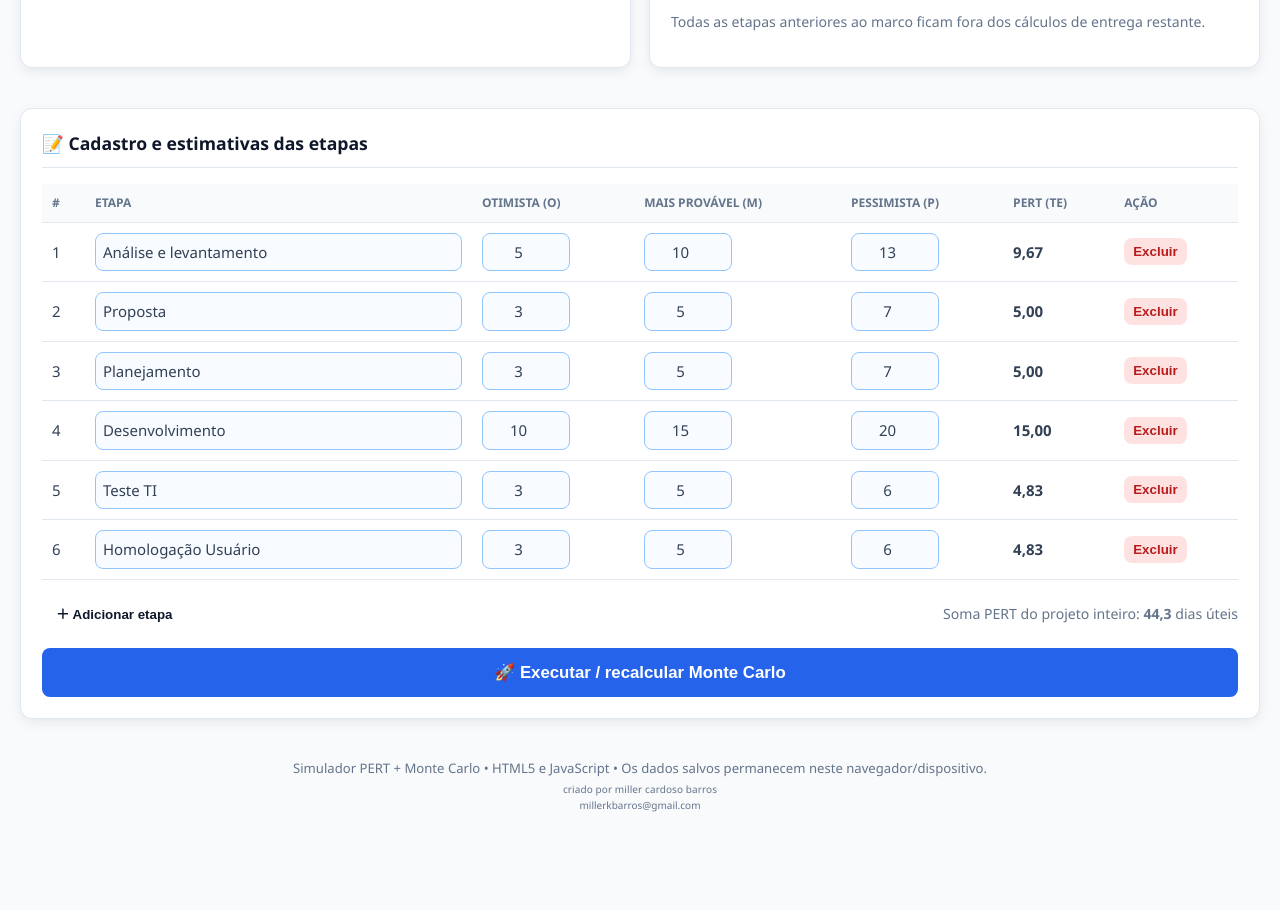
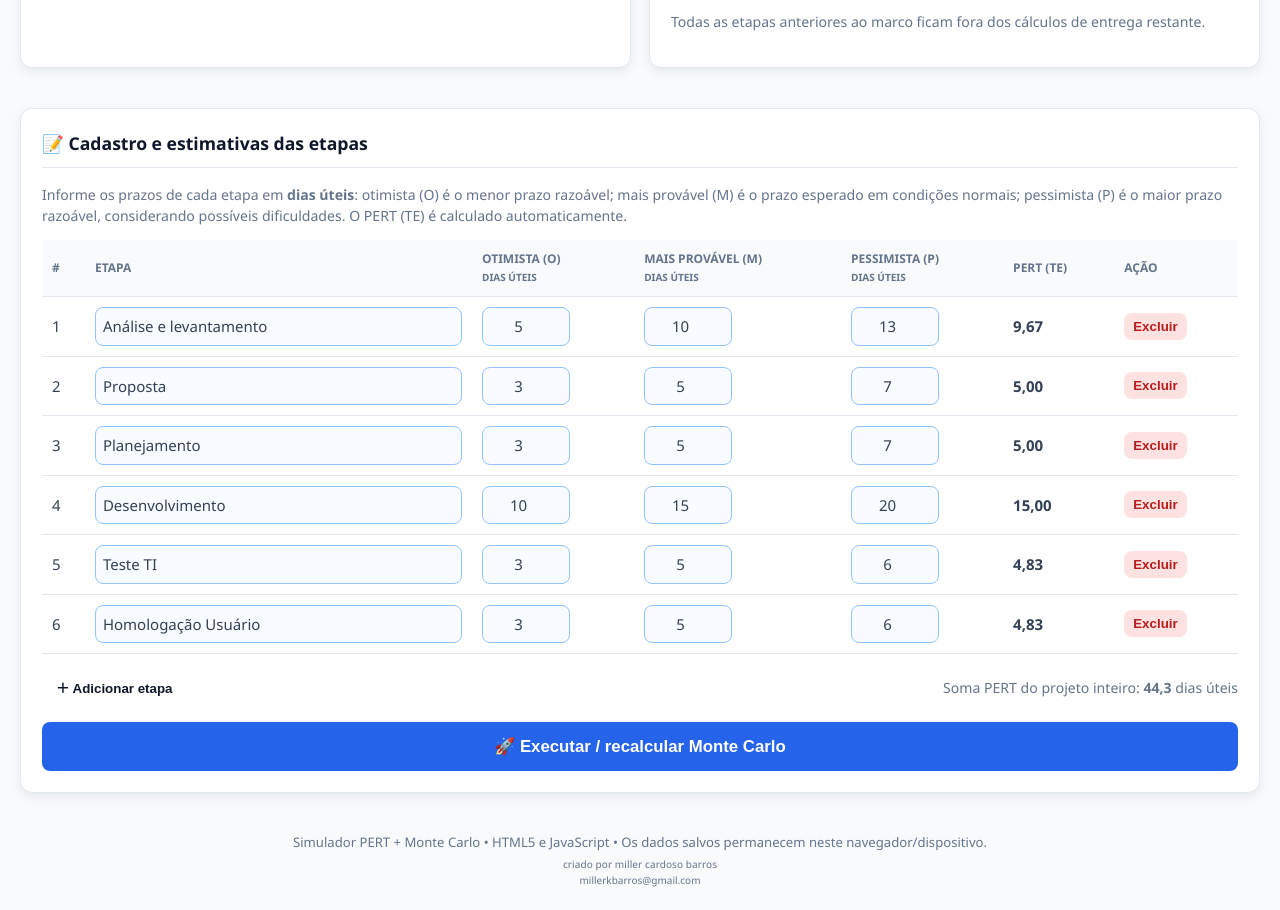
Before and after one commit to millerkbarros/simulador-pert-monte-carlo, a plain HTML site: page index.html in a window 1280 px wide. Shown: the part 870-1780 px from the top of the page. Before the commit the page ends 1722 px from the top, so only its background shows below. Drawn offline with Linux system fonts and the light colour scheme.

Commit message:
Clarify business-day estimates in stage table

```diff
--- a/index.html
+++ b/index.html
@@ -14,7 +14,7 @@
 </section>
 <div class="grid"><section class="card"><h2>⚙️ Parâmetros do projeto</h2><div class="field"><label for="projectName">Nome do projeto</label><input id="projectName" value="PROJETO A"></div><div class="fields"><div class="field"><label for="targetDeadline">Prazo disponível a partir do marco</label><input id="targetDeadline" type="number" min="0" step="0.5" value="30"></div><div class="field"><label for="timeUnit">Unidade de tempo</label><select id="timeUnit"><option value="dias úteis" selected>Dias úteis</option><option value="dias corridos">Dias corridos</option></select></div></div><p class="muted">O prazo-alvo é comparado exclusivamente com a duração restante desde o marco inicial selecionado.</p></section>
 <section class="card"><h2>🎲 Configuração da simulação</h2><div class="fields"><div class="field"><label for="distModel">Distribuição estatística</label><select id="distModel"><option value="beta-pert">Beta-PERT (λ=4)</option><option value="triangular">Triangular</option></select></div><div class="field"><label for="simCount">Quantidade de iterações</label><select id="simCount"><option value="10000">10.000</option><option value="50000">50.000</option><option value="100000">100.000</option></select></div></div><p class="muted">A distribuição Beta-PERT (λ=4) concentra os cenários perto de M; a Triangular também usa O, M e P, mas com formato triangular. Ambas são usadas para sortear durações na simulação.</p><div class="field"><label for="devStartStage">Marco inicial da previsão</label><select id="devStartStage"></select></div><p class="muted">Todas as etapas anteriores ao marco ficam fora dos cálculos de entrega restante.</p></section></div>
-<section class="card"><h2>📝 Cadastro e estimativas das etapas</h2><div id="validationAlert" class="alert" hidden>Existem estimativas inconsistentes. Verifique se O ≤ M ≤ P e se os valores são não negativos.</div><div class="table-wrap"><table><thead><tr><th>#</th><th>Etapa</th><th>Otimista (O)</th><th>Mais provável (M)</th><th>Pessimista (P)</th><th>PERT (TE)</th><th>Ação</th></tr></thead><tbody id="stagesBody"></tbody></table></div><div class="row-actions" style="justify-content:space-between;align-items:center;margin-top:14px"><button class="btn" onclick="addStage()">＋ Adicionar etapa</button><span class="muted">Soma PERT do projeto inteiro: <strong id="totalPert">0</strong> <span class="unit">dias úteis</span></span></div><button class="btn primary run" style="margin-top:15px" onclick="runSimulation()">🚀 Executar / recalcular Monte Carlo</button></section>
+<section class="card"><h2>📝 Cadastro e estimativas das etapas</h2><p class="muted">Informe os prazos de cada etapa em <strong>dias úteis</strong>: otimista (O) é o menor prazo razoável; mais provável (M) é o prazo esperado em condições normais; pessimista (P) é o maior prazo razoável, considerando possíveis dificuldades. O PERT (TE) é calculado automaticamente.</p><div id="validationAlert" class="alert" hidden>Existem estimativas inconsistentes. Verifique se O ≤ M ≤ P e se os valores são não negativos.</div><div class="table-wrap"><table><thead><tr><th>#</th><th>Etapa</th><th>Otimista (O)<br><small>dias úteis</small></th><th>Mais provável (M)<br><small>dias úteis</small></th><th>Pessimista (P)<br><small>dias úteis</small></th><th>PERT (TE)</th><th>Ação</th></tr></thead><tbody id="stagesBody"></tbody></table></div><div class="row-actions" style="justify-content:space-between;align-items:center;margin-top:14px"><button class="btn" onclick="addStage()">＋ Adicionar etapa</button><span class="muted">Soma PERT do projeto inteiro: <strong id="totalPert">0</strong> <span class="unit">dias úteis</span></span></div><button class="btn primary run" style="margin-top:15px" onclick="runSimulation()">🚀 Executar / recalcular Monte Carlo</button></section>
 <div id="results" class="results"><h2 style="color:#0f172a">📈 Resultados — prazo restante a partir do marco</h2><div id="probBanner" class="banner"><div><div style="font-weight:700;text-transform:uppercase;font-size:.85rem">Probabilidade de concluir dentro do prazo disponível</div><div id="probValue" class="prob">—</div></div><div id="probDescription" style="max-width:570px">—</div></div>
 <div class="kpis"><div class="kpi"><div class="name">Média PERT restante</div><div class="value" id="pertRemaining">—</div><div class="sub unit">dias úteis</div></div><div class="kpi"><div class="name">Média simulada restante</div><div class="value" id="meanRemaining">—</div><div class="sub unit">dias úteis</div></div><div class="kpi"><div class="name">P50 restante</div><div class="value" id="p50Remaining">—</div><div class="sub">50% das simulações até este prazo</div></div><div class="kpi focus"><div class="name">P80 restante</div><div class="value" id="p80Remaining">—</div><div class="sub">Referência de planejamento (80%)</div></div><div class="kpi"><div class="name">P90 restante</div><div class="value" id="p90Remaining">—</div><div class="sub">Referência conservadora (90%)</div></div></div>
 <div class="card"><h2>📊 Distribuição do prazo restante</h2><div class="charts"><div class="chart"><h3>Histograma das durações restantes</h3><canvas id="histogram"></canvas></div><div class="chart"><h3>Curva acumulada de probabilidade (CDF)</h3><canvas id="cdf"></canvas></div></div></div>
```
